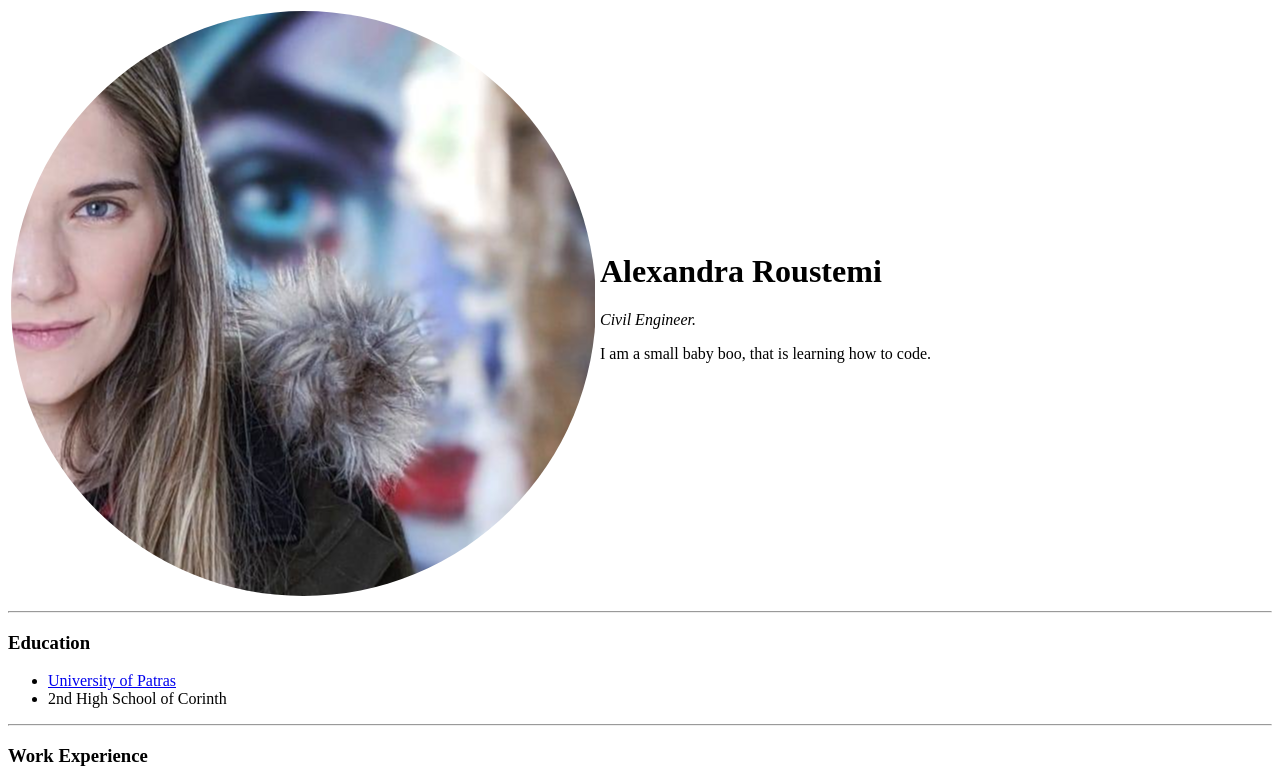
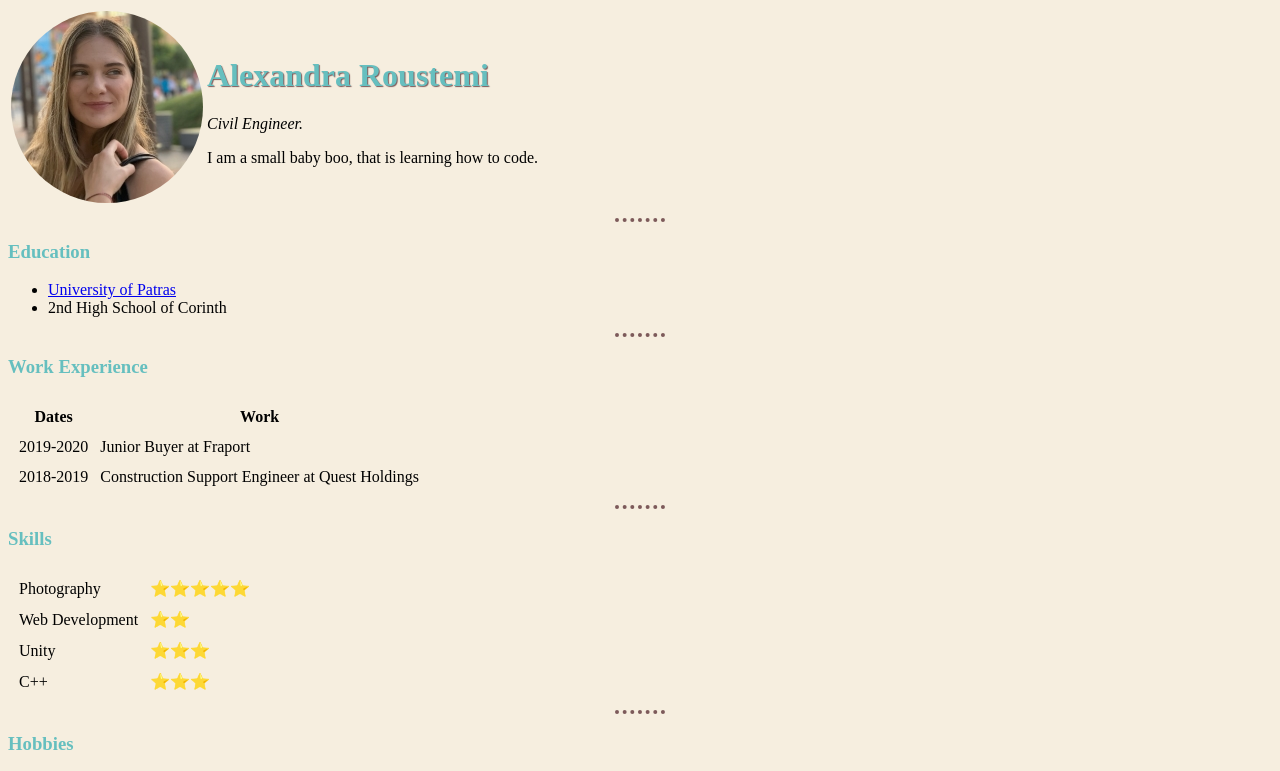
Before and after one commit to AleksandraRi/cv, a plain HTML site: page index.html in a window 1280 px wide. Shown: the top 771 px of the page. Drawn offline with Linux system fonts and the light colour scheme.

Commit message:
Add files via upload

```diff
--- /dev/null
+++ b/css/styles.css
@@ -0,0 +1,18 @@
+
+body {
+  background-color: #f6eedf;
+}
+hr {
+  border-style: none;
+  border-top-style: dotted;
+  border-color: #7d5a5a;
+  border-width: 4px;
+  width: 4%;
+}
+h1 {
+  color: #66bfbf;
+  text-shadow: 1px 1px 1px #7d5a5a;
+}
+h3{
+  color: #66bfbf;
+}
--- a/index.html
+++ b/index.html
@@ -3,11 +3,12 @@
   <head>
     <meta charset="utf-8">
     <title> ❤ Alexandra's Personal Site</title>
+    <link rel="stylesheet" href="css/styles.css">
   </head>
   <body>
     <table>
       <tr>
-        <td><img src="Alexandra.png" alt=" alexandra profile image"></td>
+        <td><img src="image.png" alt=" alexandra profile image"></td>
         <td>
           <h1>Alexandra Roustemi</h1>
           <p> <em> Civil Engineer.</em></p>
```
Also changed, not shown: ContactMe.html (+1 -0 lines), image.png (added).
